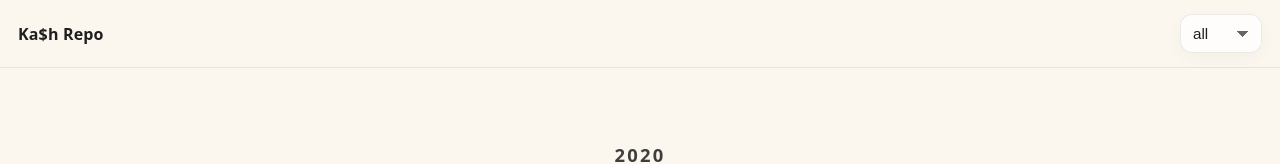
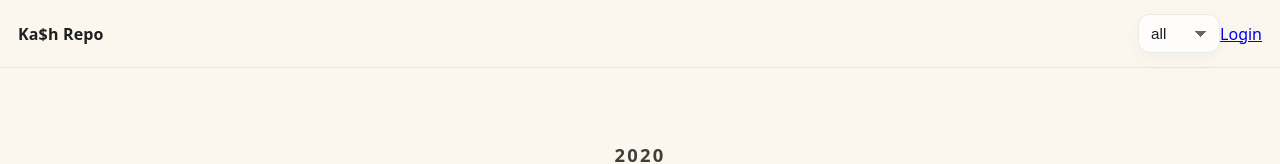
Before and after one commit to imaad666/kash-repo, a plain HTML site: page index.html in a window 1280 px wide. Shown: the top 164 px of the page. Drawn offline with Linux system fonts and the light colour scheme.

Commit message:
new changes

```diff
--- a/index.html
+++ b/index.html
@@ -15,6 +15,7 @@
     <div class="yearPicker">
       <label class="srOnly" for="yearSelect">year</label>
       <select id="yearSelect" aria-label="Select year"></select>
+      <a class="navLink" href="/login.html">Login</a>
     </div>
   </header>
 
```
